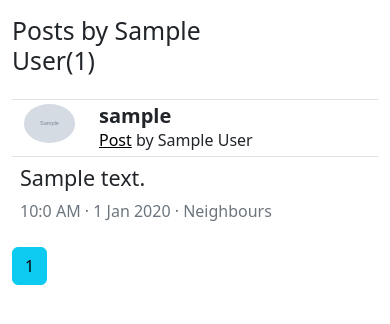
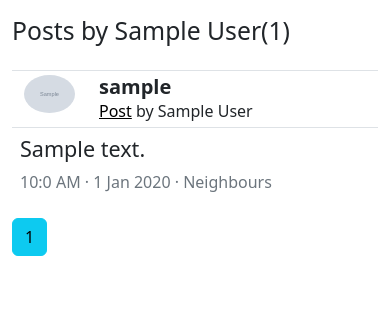
Before and after one commit to MityaiS/Neighbours, a Flask app: a page that uses flaskblog/templates/user_posts.html in a window 390 px wide. Shown: the part 56-380 px from the top of the page. Run offline with Flask 2, Linux system fonts and the light colour scheme; tables that the repository leaves empty hold one stand-in row (values such as "Sample post"); grey boxes marked "Sample" are stand-in pictures; parts of the project's set-up code (start-up, migrations or seed data) failed here and were passed over; some libraries are stand-ins or nearby versions.

Commit message:
updated templates

```diff
--- a/flaskblog/templates/post.html
+++ b/flaskblog/templates/post.html
@@ -13,7 +13,7 @@
           />
         </a>
       </div>
-      <div class="col-8">
+      <div class="col-4">
         <div class="d-flex flex-column">
           <h5 class="fw-bold mb-0">{{post.author.nickname}}</h5>
           <div class="m-0">Post by {{post.author.name}}</div>
--- a/flaskblog/templates/user_posts.html
+++ b/flaskblog/templates/user_posts.html
@@ -1,6 +1,6 @@
 {% extends "layout.html" %} {% block content %}
 <div class="row mb-3">
-  <h2 class="col-9">Posts by {{ user.name }}({{ posts.total }})</h2>
+  <h2 class="col-12 col-sm-8 col-md-7 col-lg-8">Posts by {{ user.name }}({{ posts.total }})</h2>
   {% if current_user.get_id() == "1" %}
   <div class="col">
     <a
--- a/flaskblog/users/forms.py
+++ b/flaskblog/users/forms.py
@@ -31,6 +31,7 @@ class UserForm(FlaskForm):
             raise ValidationError("That name is taken.")
 
 class UpdateUserForm(UserForm):
+    submit = SubmitField("Update a user")
     password = None
     user_id = HiddenField("user_id", validators=[DataRequired()])
 
```
